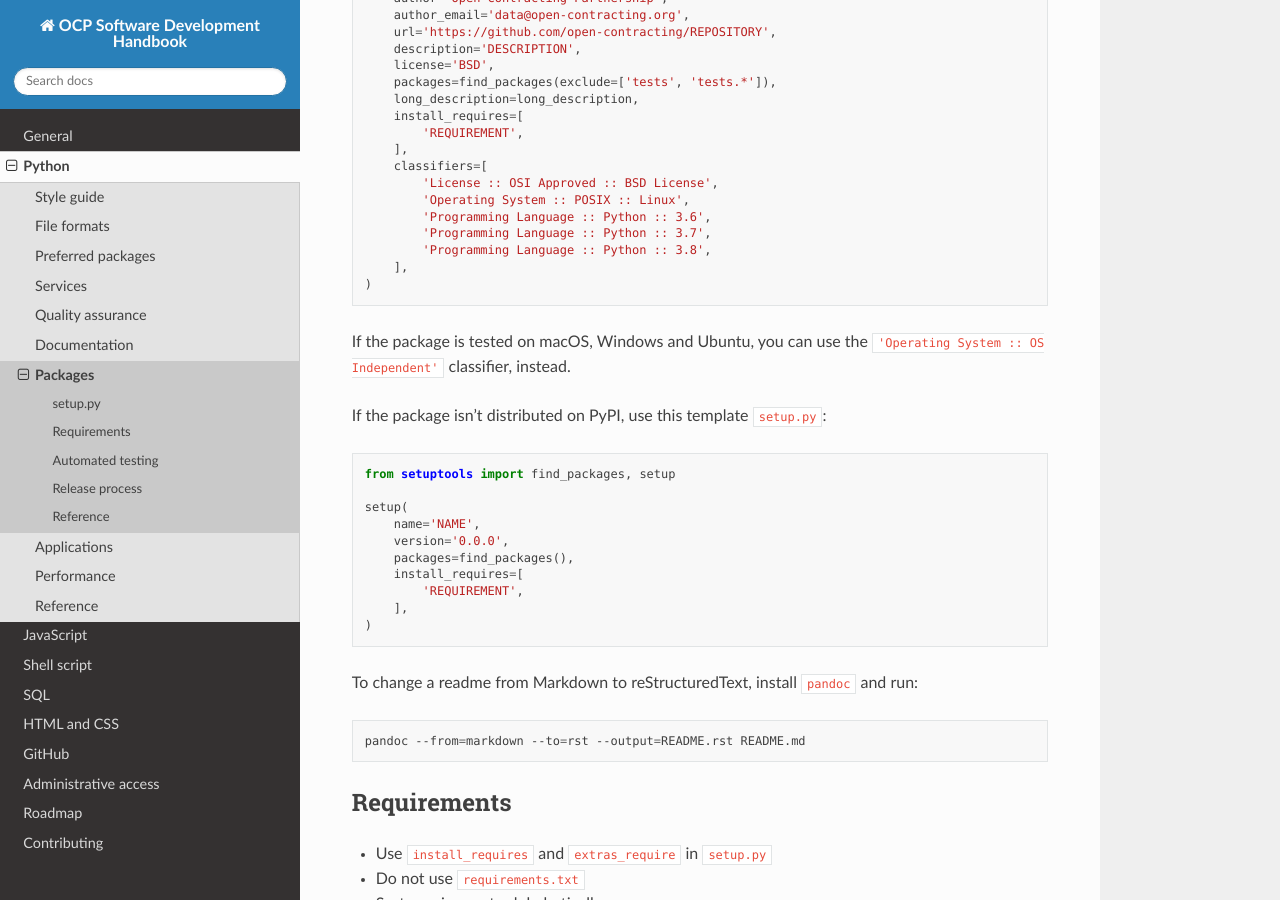
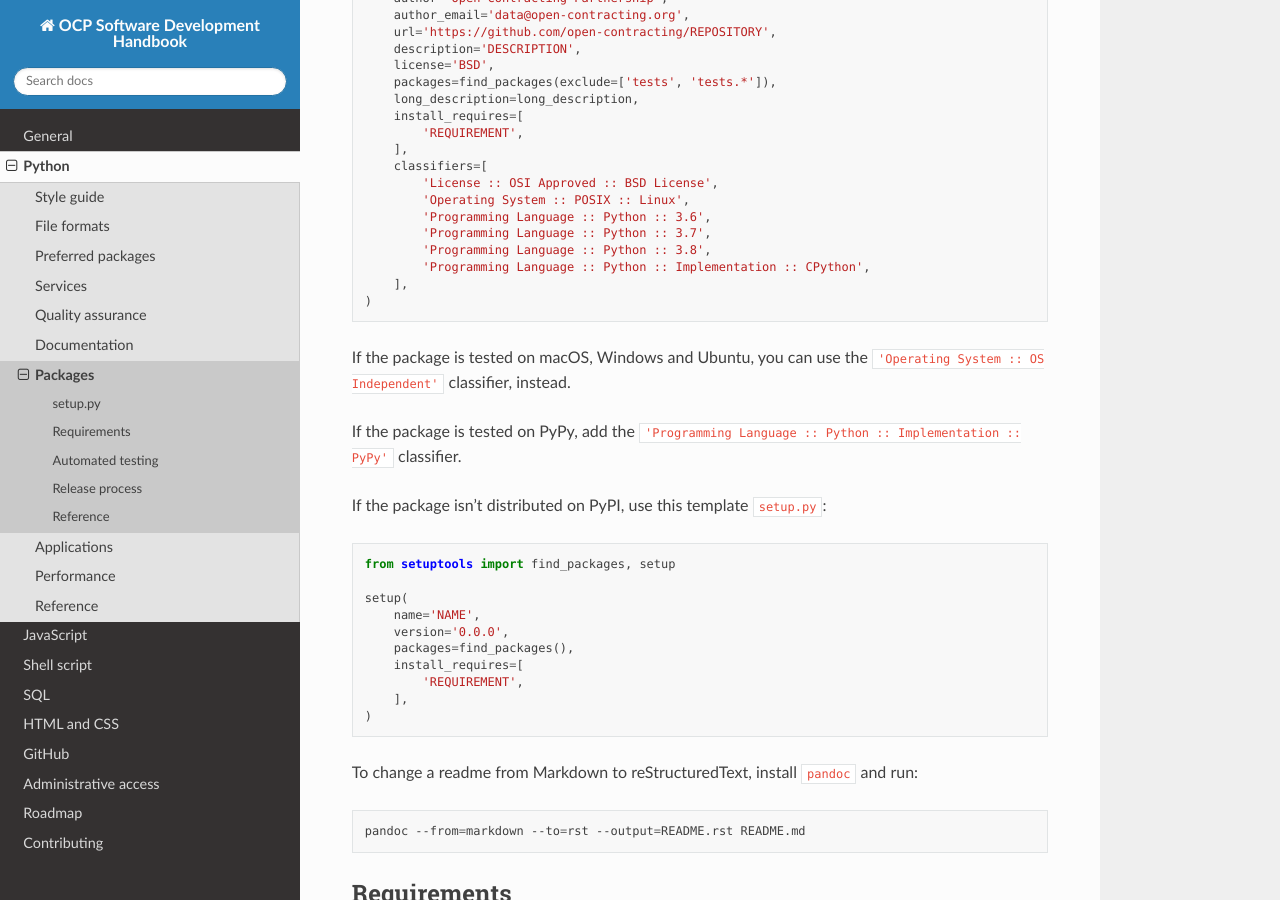
Before and after one commit to open-contracting/software-development-handbook, a Sphinx documentation site: the page built from docs/python/packages.rst, in a window 1280 px wide and 900 px high, scrolled down 495 px. Built offline with Sphinx 7.4.7 and the Read the Docs theme 2.0.0, drawn with Linux system fonts in a browser that asks for light colours.

Commit message:
python/packages: Add Python :: Implementation classifier

```diff
--- a/docs/python/packages.rst
+++ b/docs/python/packages.rst
@@ -34,10 +34,13 @@ If the package is distributed on PyPI, use this template ``setup.py``, adding ar
            'Programming Language :: Python :: 3.6',
            'Programming Language :: Python :: 3.7',
            'Programming Language :: Python :: 3.8',
+           'Programming Language :: Python :: Implementation :: CPython',
        ],
    )
 
 If the package is tested on macOS, Windows and Ubuntu, you can use the ``'Operating System :: OS Independent'`` classifier, instead.
+
+If the package is tested on PyPy, add the ``'Programming Language :: Python :: Implementation :: PyPy'`` classifier.
 
 If the package isn’t distributed on PyPI, use this template ``setup.py``:
 
```
